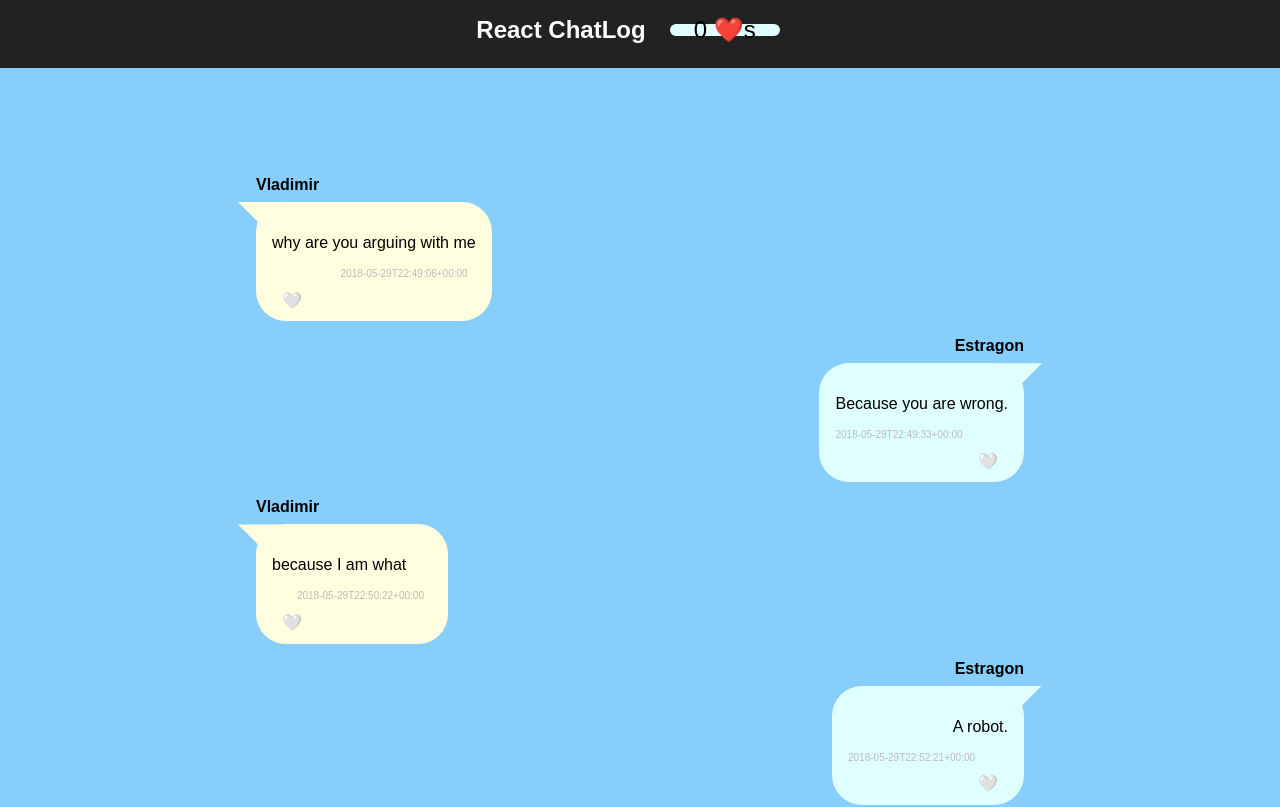
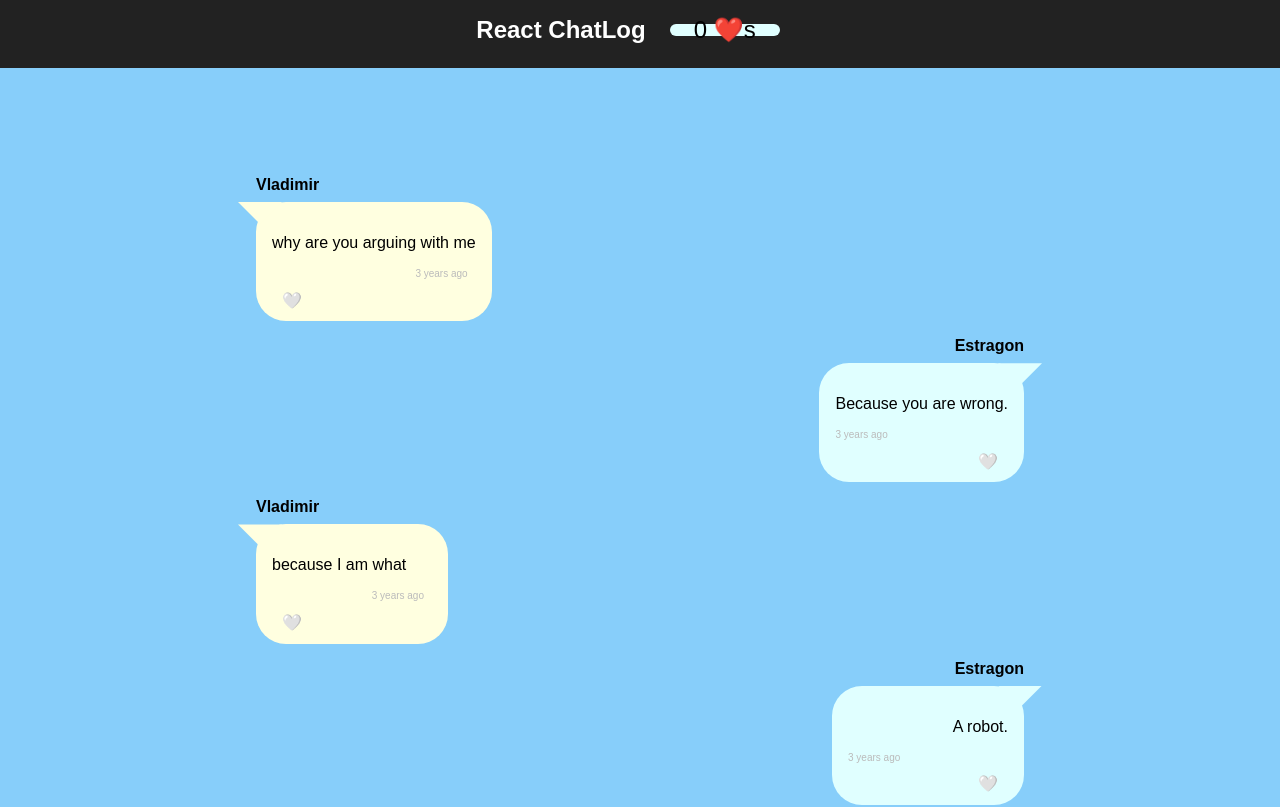
Before and after one commit to AdaGold/react-chatlog, a React (Vite) app: page / in a window 1280 px wide. Shown: the top 807 px of the page. Built offline with nearby package versions, Linux system fonts and the light colour scheme.

Commit message:
revised some of the bugs

```diff
--- a/package.json
+++ b/package.json
@@ -19,8 +19,8 @@
     "@eslint/compat": "^1.2.0",
     "@eslint/eslintrc": "^3.1.0",
     "@eslint/js": "^9.12.0",
-    "@testing-library/jest-dom": "^6.5.0",
-    "@testing-library/react": "^16.0.1",
+    "@testing-library/jest-dom": "^6.6.3",
+    "@testing-library/react": "^16.3.0",
     "@testing-library/user-event": "^14.5.2",
     "@types/react": "^18.3.11",
     "@types/react-dom": "^18.3.1",
@@ -34,6 +34,6 @@
     "jest-extended": "^4.0.2",
     "jsdom": "^25.0.1",
     "vite": "^5.4.9",
-    "vitest": "^2.1.3"
+    "vitest": "^2.1.9"
   }
 }
--- a/src/App.jsx
+++ b/src/App.jsx
@@ -1,13 +1,10 @@
 import { useState } from 'react';
 import './App.css';
-import ChatEntry from './components/ChatEntry.jsx';
 import ChatLog from './components/ChatLog.jsx';
 import chatMessages from './data/messages.json';
 
 const App = () => {
-
   const [entries, setEntries] = useState(chatMessages);
-
   const toggleLike = (id) => {
     const updatedEntries = entries.map((entry) => {
       if (entry.id === id) {
@@ -31,8 +28,6 @@ const App = () => {
       </header>
       <main>
         <ChatLog entries={entries} onLikeToggle={toggleLike} />
-        {/* Wave 01: Render one ChatEntry component
-        Wave 02: Render ChatLog component */}
       </main>
     </div>
   );
--- a/src/components/ChatEntry.jsx
+++ b/src/components/ChatEntry.jsx
@@ -9,7 +9,9 @@ const ChatEntry = ({ sender, body, timeStamp, liked, onLikeClick, isLocal }) =>
       <h2 className="entry-name">{sender}</h2>
       <section className="entry-bubble">
         <p>{body}</p>
-        <p className="entry-time">{timeStamp}</p>
+        <p className="entry-time">
+          <TimeStamp time={timeStamp} />
+        </p>
         <button className="like" onClick={onLikeClick}>
           {liked ? '❤️' : '🤍'}
         </button>
--- a/src/components/ChatLog.jsx
+++ b/src/components/ChatLog.jsx
@@ -2,7 +2,9 @@ import PropTypes from 'prop-types';
 import ChatEntry from './ChatEntry';
 import './ChatLog.css';
 
-const renderChatEntry = (entry, onLikeToggle, localSender) => {
+const ChatLog = ({entries, onLikeToggle }) => {
+  const localSender = entries[0]?.sender || '';
+  const entryComponents = entries.map(entry => {
     return (
       <ChatEntry
         key={entry.id}
@@ -14,14 +16,11 @@ const renderChatEntry = (entry, onLikeToggle, localSender) => {
         onLikeClick={() => onLikeToggle(entry.id)}
       />
     );
-};
+  });
 
-
-const ChatLog = ({ entries, onLikeToggle }) => {
-  const localSender = entries[0]?.sender || '';
   return (
     <div className="chat-log">
-      {entries.map(entry => renderChatEntry(entry, onLikeToggle, localSender))}
+      {entryComponents}
     </div>
   );
 };
```
Also changed, not shown: 1 other file (tests, documents, lock files or other folders). Lines whose indentation alone changed are shown as unchanged.
